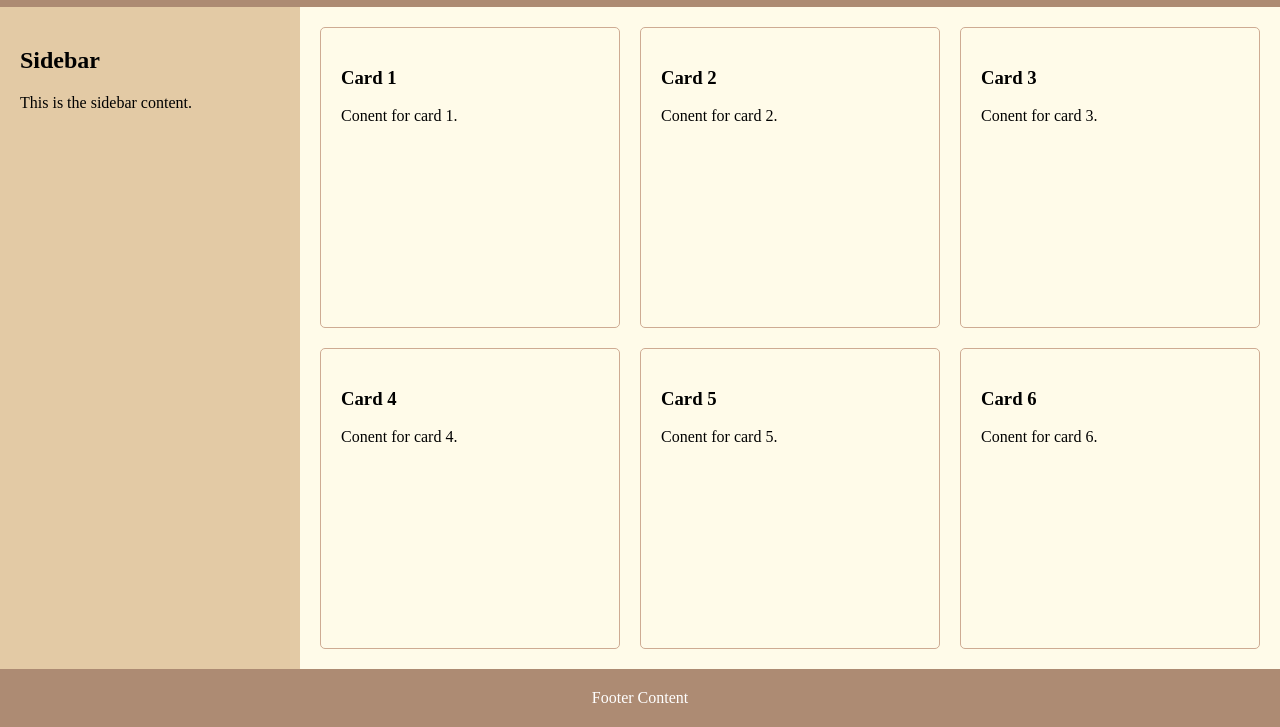
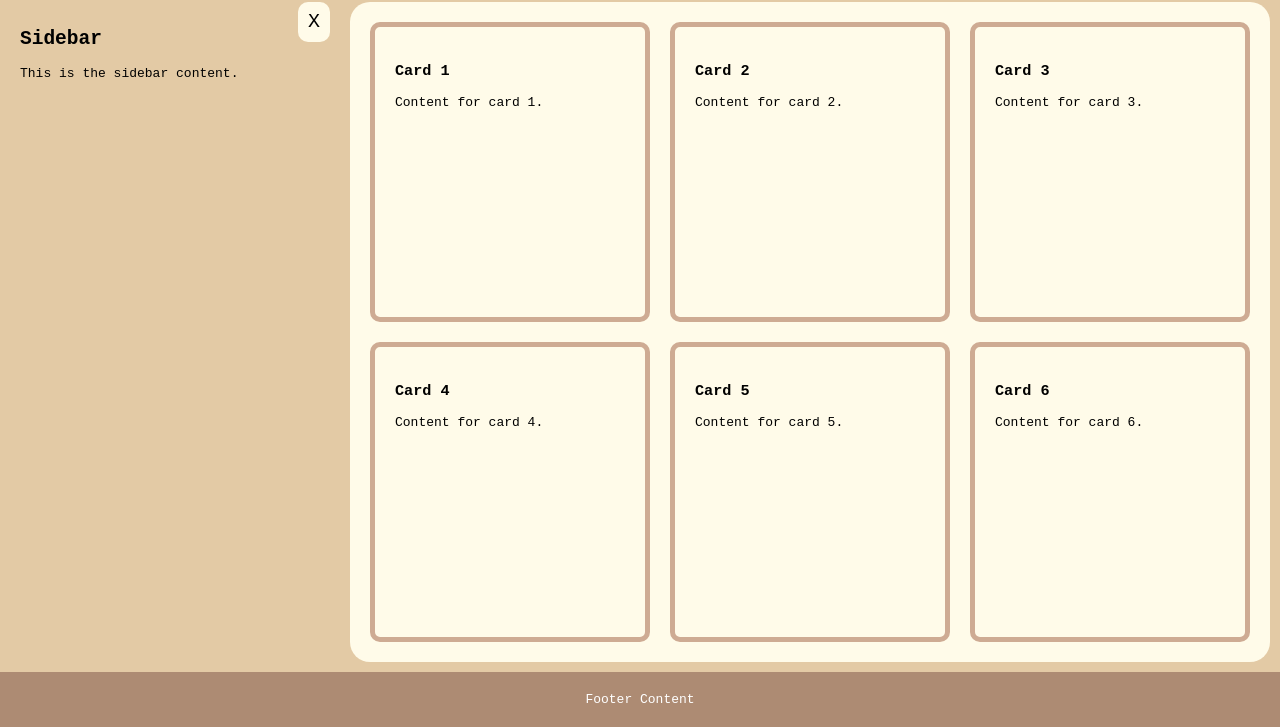
Before and after one commit to simzub/grid-layout, a plain HTML site: page index.html in a window 1280 px wide. Shown: the part 73-800 px from the top of the page. Drawn offline with Linux system fonts and the light colour scheme.

Commit message:
Add JS and separate css file

```diff
--- /dev/null
+++ b/index.css
@@ -0,0 +1,90 @@
+body {
+    font-family: monospace;
+    display: grid;
+    grid-template-columns: auto 1fr;
+    grid-template-rows: auto 1fr auto;
+    grid-template-areas:
+                "header header"
+                "sidebar content"
+                "footer footer";
+    height: 100vh;
+    margin: 0;
+    background-color: #E3CAA5;
+}
+
+.header {
+    background-color: #AD8B73;
+    grid-area: header;
+    text-align: center;
+    color: #FFFFFF
+}
+
+.sidebar {
+    position: relative;
+    grid-area: sidebar;
+    padding: 20px;
+    background-color: #E3CAA5;
+    width: 300px;
+    transition: width 0.3s ease, padding 0.3s ease;
+    overflow: hidden;
+
+    & h2, p {
+        width: 260px;
+        transition: opacity 0.1s ease;
+        white-space: normal;
+    }
+}
+
+.sidebar.collapsed {
+    padding: 0;
+    width: 50px;
+
+    & h2, p {
+        opacity: 0;
+        transition: opacity 0.1s ease;
+    }
+}
+
+.content {
+    grid-area: content;
+    display: grid;
+    grid-template-columns: repeat(3, 1fr);
+    gap: 20px;
+    padding: 20px;
+    margin: 10px;
+    border-radius: 20px;
+    background-color: #FFFBE9;
+}
+
+.card {
+    border: 5px solid #CEAB93;
+    padding: 20px;
+    border-radius: 10px;
+}
+
+footer {
+    grid-area: footer;
+    background-color: #AD8B73;
+    padding: 20px;
+    text-align: center;
+    color: #FFFFFF
+}
+
+.expand {
+    position: absolute;
+    top: 0;
+    inset-inline-end: 0;
+    font-size: 20px;
+    line-height: 20px;
+    padding: 10px;
+    margin: 10px;
+    background-color: #FFFBE9;
+    border-radius: 10px;
+    cursor: pointer;
+    user-select: none;
+    transition: background-color 0.3s ease, transform 0.3s ease;
+
+    &:hover {
+        background-color: #CEAB93;
+    }
+}
--- a/index.html
+++ b/index.html
@@ -1,99 +1,47 @@
 <!DOCTYPE html>
 <html lang="en">
-
 <head>
-    <meta charset="UTF-8">
-    <meta name="viewport" content="width=device-width, initial-scale=1.0">
+    <meta charset="UTF-8"/>
+    <meta content="width=device-width, initial-scale=1.0" name="viewport"/>
     <title>Learning Grid</title>
-    <style>
-        body {
-            display: grid;
-            grid-template-columns: 300px 1fr;
-            grid-template-rows: auto 1fr auto;
-            grid-template-areas:
-                "header header"
-                "sidebar content"
-                "footer footer";
-            height: 100vh;
-            margin: 0;
-            background-color: #FFFBE9;
-        }
-
-        .header {
-            background-color: #AD8B73;
-            grid-area: header;
-            text-align: center;
-            color: #FFFFFF
-        }
-
-        .sidebar {
-            grid-area: sidebar;
-            padding: 20px;
-            background-color: #E3CAA5;
-        }
-
-        .content {
-            grid-area: content;
-            display: grid;
-            grid-template-columns: repeat(3, 1fr);
-            gap: 20px;
-            padding: 20px
-        }
-
-        .card {
-            border: 1px solid #CEAB93;
-            padding: 20px;
-            border-radius: 5px;
-        }
-
-        footer {
-            grid-area: footer;
-            background-color: #AD8B73;
-            padding: 20px;
-            text-align: center;
-            color: #FFFFFF
-        }
-    </style>
+    <link href="index.css" rel="stylesheet"/>
 </head>
-
 <body>
-
 <header class="header">
-        <h1>
-            Complex Grid Layout
-        </h1>
+    <h1>Complex Grid Layout</h1>
 </header>
 <div class="sidebar">
     <h2>Sidebar</h2>
     <p>This is the sidebar content.</p>
+    <span class="expand">X</span>
 </div>
 <div class="content">
     <div class="card">
         <h3>Card 1</h3>
-            <p>Conent for card 1.</p>
+        <p>Content for card 1.</p>
     </div>
     <div class="card">
         <h3>Card 2</h3>
-            <p>Conent for card 2.</p>
+        <p>Content for card 2.</p>
     </div>
     <div class="card">
         <h3>Card 3</h3>
-            <p>Conent for card 3.</p>
+        <p>Content for card 3.</p>
     </div>
     <div class="card">
         <h3>Card 4</h3>
-            <p>Conent for card 4.</p>
+        <p>Content for card 4.</p>
     </div>
     <div class="card">
         <h3>Card 5</h3>
-            <p>Conent for card 5.</p>
+        <p>Content for card 5.</p>
     </div>
     <div class="card">
         <h3>Card 6</h3>
-            <p>Conent for card 6.</p>
+        <p>Content for card 6.</p>
     </div>
 </div>
 <footer>Footer Content</footer>
+<script src="index.js"></script>
 </body>
-
 </html>
--- /dev/null
+++ b/index.js
@@ -0,0 +1,12 @@
+const toggleButton = document.querySelector('.expand');
+const sidebar = document.querySelector('.sidebar');
+
+toggleButton.addEventListener('click', function () {
+    sidebar.classList.toggle('collapsed');
+
+    if (sidebar.classList.contains('collapsed')) {
+        toggleButton.textContent = '>';
+    } else {
+        toggleButton.textContent = 'X';
+    }
+})
```
Lines whose indentation alone changed are shown as unchanged.
